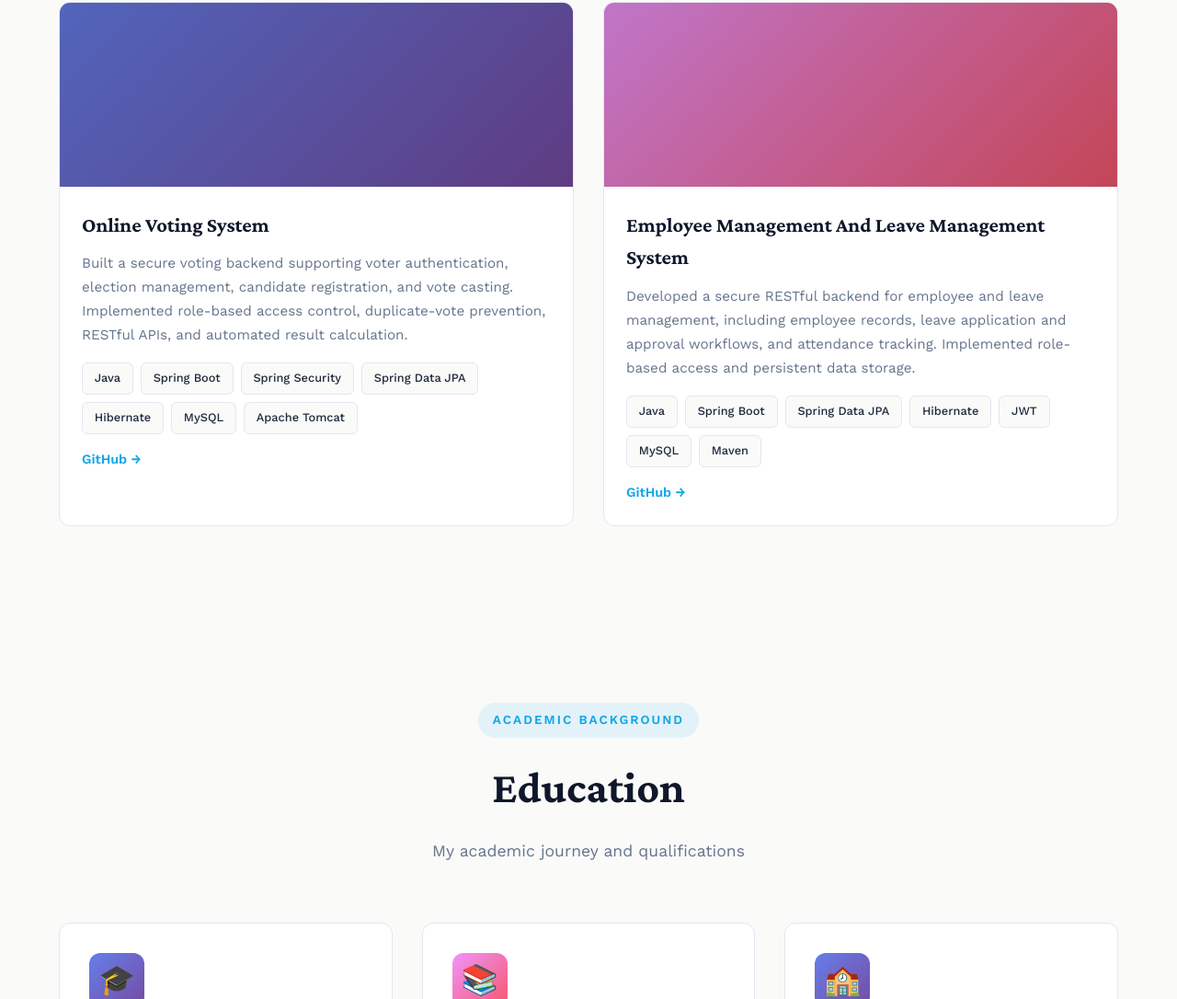
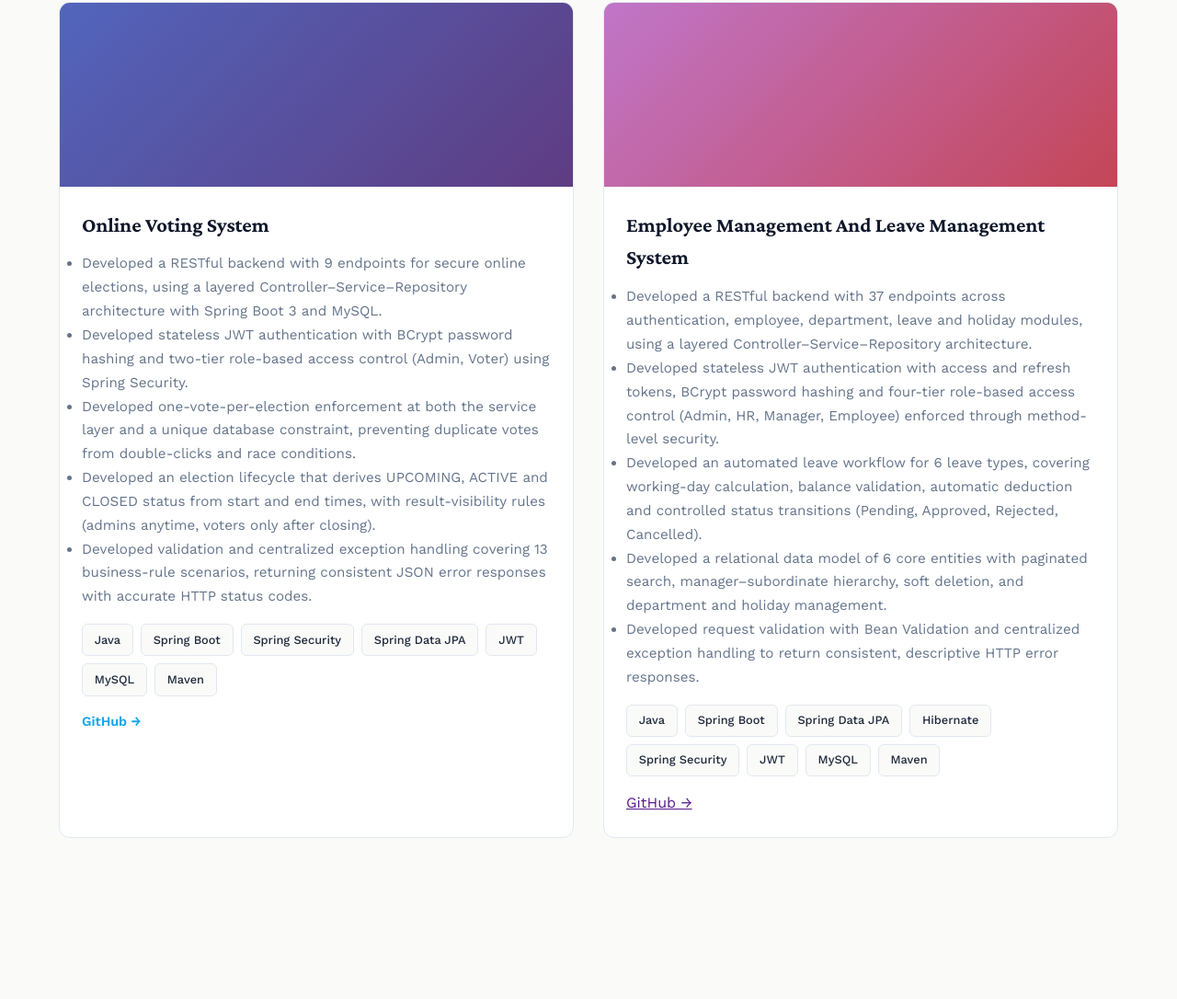
Before and after one commit to ramasivaji1819/ramasivaji1819.github.io, a plain HTML site: page index.html in a window 1280 px wide. Shown: the part 3363-4449 px from the top of the page at 92% size. Drawn offline with nearby package versions, Linux system fonts and the light colour scheme.

Commit message:
Update project descriptions to use bullet points

```diff
--- a/index.html
+++ b/index.html
@@ -1021,17 +1021,21 @@
         <div class="project-image"></div>
         <div class="project-content">
             <h3 class="project-title">Online Voting System</h3>
-            <p class="project-description">
-                Built a secure voting backend supporting voter authentication, election management, candidate registration, and vote casting. Implemented role-based access control, duplicate-vote prevention, RESTful APIs, and automated result calculation.
-            </p>
+            <ul class="project-description">
+                <li>Developed a RESTful backend with 9 endpoints for secure online elections, using a layered Controller–Service–Repository architecture with Spring Boot 3 and MySQL.</li>
+                <li>Developed stateless JWT authentication with BCrypt password hashing and two-tier role-based access control (Admin, Voter) using Spring Security.</li>
+                <li>Developed one-vote-per-election enforcement at both the service layer and a unique database constraint, preventing duplicate votes from double-clicks and race conditions.</li>
+                <li>Developed an election lifecycle that derives UPCOMING, ACTIVE and CLOSED status from start and end times, with result-visibility rules (admins anytime, voters only after closing).</li>
+                <li>Developed validation and centralized exception handling covering 13 business-rule scenarios, returning consistent JSON error responses with accurate HTTP status codes.</li>
+            </ul>
             <div class="project-tech">
                 <span class="tech-tag">Java</span>
                 <span class="tech-tag">Spring Boot</span>
                 <span class="tech-tag">Spring Security</span>
                 <span class="tech-tag">Spring Data JPA</span>
-                <span class="tech-tag">Hibernate</span>
+                <span class="tech-tag">JWT</span>
                 <span class="tech-tag">MySQL</span>
-                <span class="tech-tag">Apache Tomcat</span>
+                <span class="tech-tag">Maven</span>
             </div>
             <div class="project-links">
                 <a href="https://github.com/ramasivaji1819/Online-Voting-System-Backend" class="project-link">GitHub →</a>
@@ -1043,20 +1047,25 @@
         <div class="project-image"></div>
         <div class="project-content">
             <h3 class="project-title">Employee Management And Leave Management System</h3>
-            <p class="project-description">
-                Developed a secure RESTful backend for employee and leave management, including employee records, leave application and approval workflows, and attendance tracking. Implemented role-based access and persistent data storage.
-            </p>
+            <ul class="project-description">
+                <li>Developed a RESTful backend with 37 endpoints across authentication, employee, department, leave and holiday modules, using a layered Controller–Service–Repository architecture.</li>
+                <li>Developed stateless JWT authentication with access and refresh tokens, BCrypt password hashing and four-tier role-based access control (Admin, HR, Manager, Employee) enforced through method-level security.</li>
+                <li>Developed an automated leave workflow for 6 leave types, covering working-day calculation, balance validation, automatic deduction and controlled status transitions (Pending, Approved, Rejected, Cancelled).</li>
+                <li>Developed a relational data model of 6 core entities with paginated search, manager–subordinate hierarchy, soft deletion, and department and holiday management.</li>
+                <li>Developed request validation with Bean Validation and centralized exception handling to return consistent, descriptive HTTP error responses.</li>
+            </ul>
             <div class="project-tech">
                 <span class="tech-tag">Java</span>
                 <span class="tech-tag">Spring Boot</span>
                 <span class="tech-tag">Spring Data JPA</span>
                 <span class="tech-tag">Hibernate</span>
+                <span class="tech-tag">Spring Security</span>
                 <span class="tech-tag">JWT</span>
                 <span class="tech-tag">MySQL</span>
                 <span class="tech-tag">Maven</span>
             </div>
             <div class="project-links">
-                <a href="" class="project-link">GitHub →</a>
+                <a href="" class="https://github.com/ramasivaji1819/Banking-Management-System-and-Leave-Management-System">GitHub →</a>
             </div>
         </div>
     </div>
```
